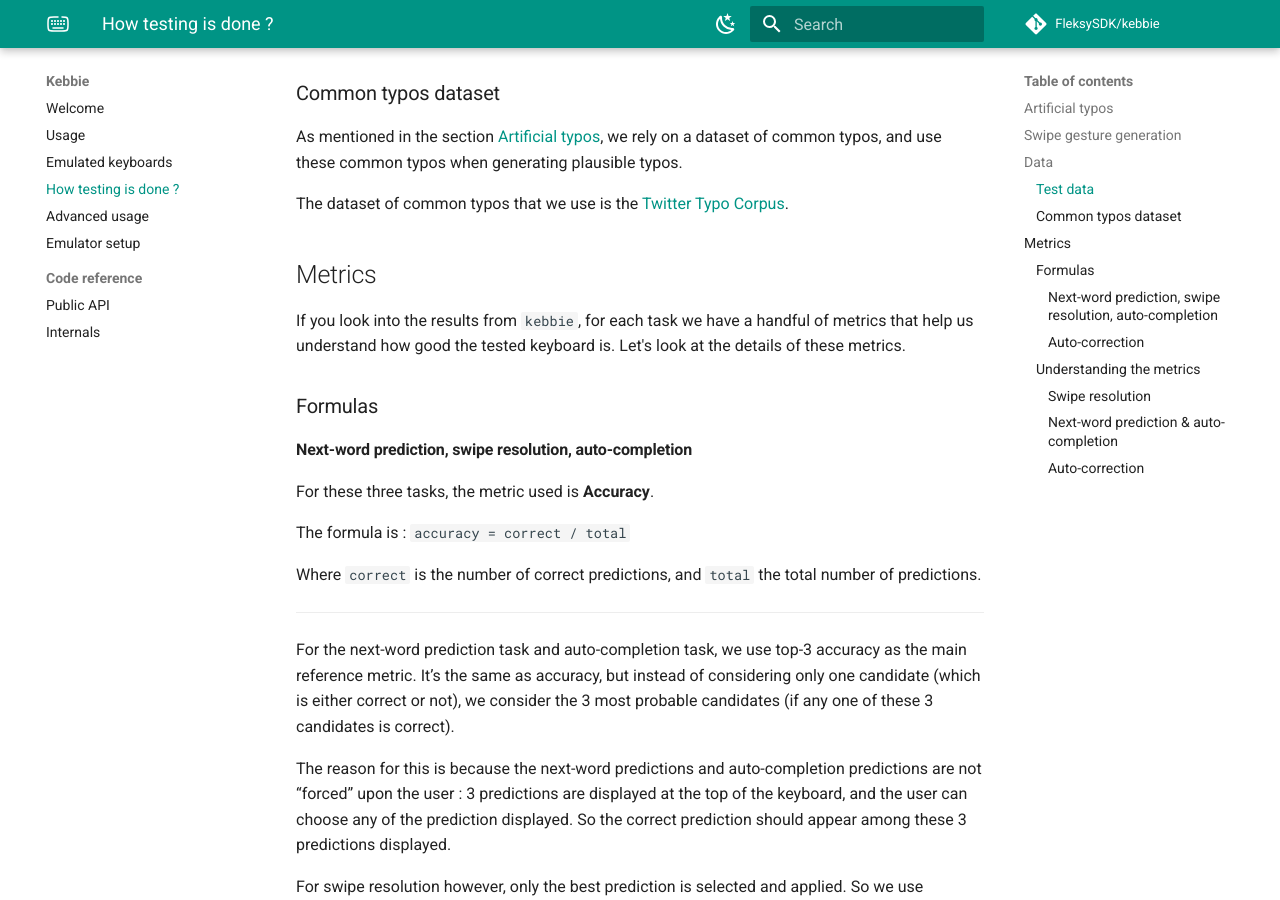
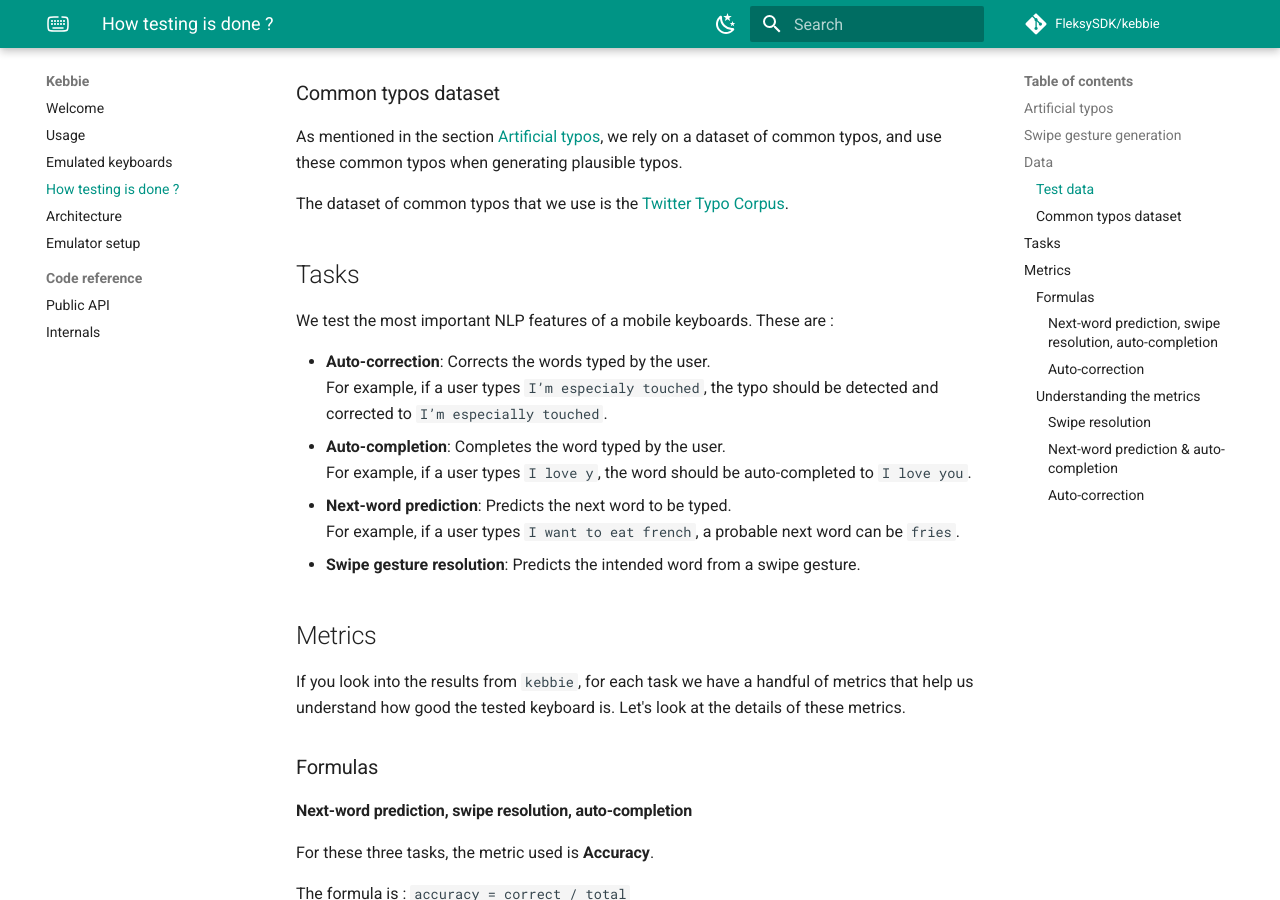
Before and after one commit to FleksySDK/kebbie, an MkDocs documentation site: the page built from docs/how_testing_is_done.md, in a window 1280 px wide and 900 px high, scrolled down 5534 px. Built offline with MkDocs 1.6.1 and Material for MkDocs 9.7.7, drawn with Linux system fonts in a browser that asks for light colours; comment, search, counter and statistics services are not loaded; the version menu is left out.

```diff
--- a/docs/how_testing_is_done.md
+++ b/docs/how_testing_is_done.md
@@ -94,6 +94,18 @@
 As mentioned in the section [Artificial typos](#artificial-typos), we rely on a dataset of common typos, and use these common typos when generating plausible typos.
 
 The dataset of common typos that we use is the [Twitter Typo Corpus](https://luululu.com/tweet/).
+
+## Tasks
+
+We test the most important NLP features of a mobile keyboards. These are :
+
+* **Auto-correction**: Corrects the words typed by the user.
+For example, if a user types `I’m especialy touched`, the typo should be detected and corrected to `I’m especially touched`.
+* **Auto-completion**: Completes the word typed by the user.
+For example, if a user types `I love y`, the word should be auto-completed to `I love you`.
+* **Next-word prediction**: Predicts the next word to be typed.
+For example, if a user types `I want to eat french`, a probable next word can be `fries`.
+* **Swipe gesture resolution**: Predicts the intended word from a swipe gesture.
 
 ## Metrics
 
--- a/mkdocs.yml
+++ b/mkdocs.yml
@@ -40,7 +40,7 @@
   - "usage.md"
   - "emulated_keyboard.md"
   - "how_testing_is_done.md"
-  - "advanced_usage.md"
+  - "architecture.md"
   - "emu_setup.md"
   - Code reference:
     - "public_api.md"
```
Also changed, not shown: docs/advanced_usage.md (deleted, +0 -3 lines), docs/architecture.md (added, +37 -0 lines), docs/assets/architecture_1.png (added), docs/assets/architecture_2.png (added), docs/assets/architecture_3.png (added).
